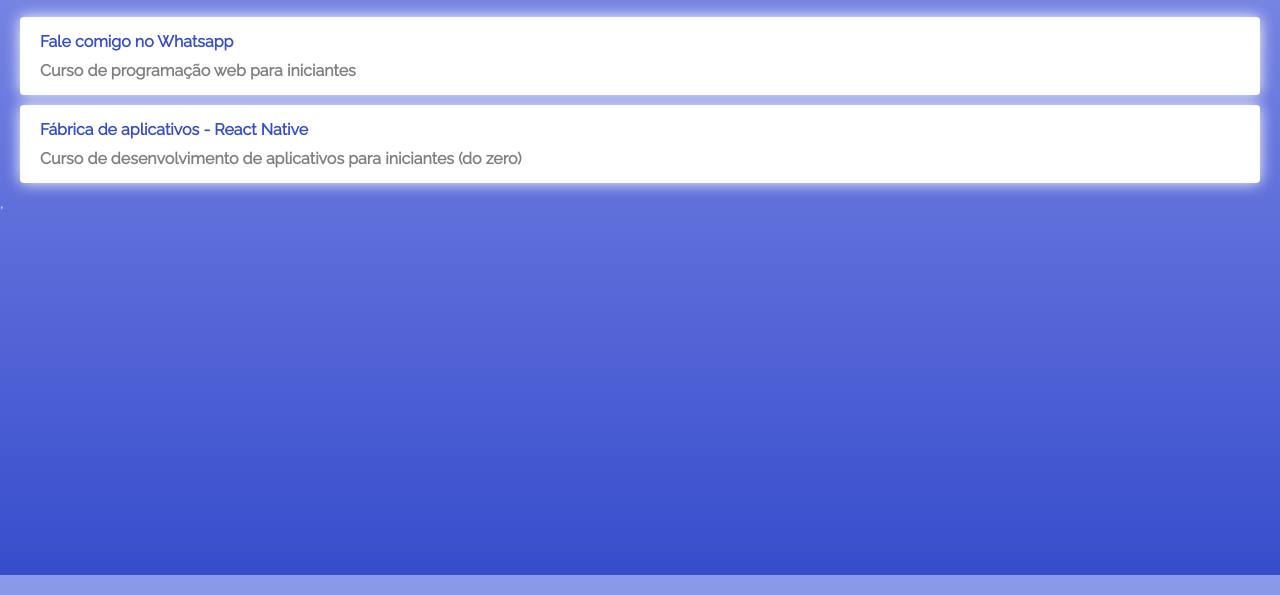
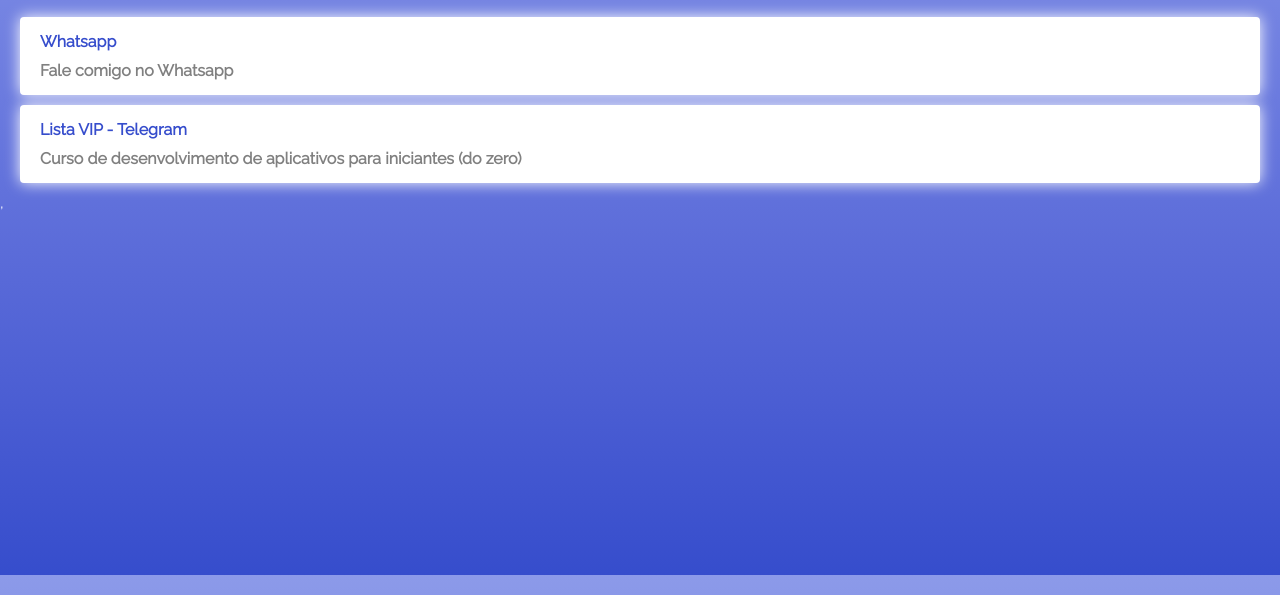
Before and after one commit to danielrs81/Curso_FFSJ, a plain HTML site: page 3-Linktree/aula1/index.html in a window 1280 px wide. Shown: the part 225-820 px from the top of the page. Drawn offline with Linux system fonts and the light colour scheme.

Commit message:
update telegram

```diff
--- a/3-Linktree/aula1/index.html
+++ b/3-Linktree/aula1/index.html
@@ -55,14 +55,14 @@
     <ul class="links-list second">
         <li>
             <a href="https://wa.me/5513997105252">
-                Fale comigo no Whatsapp
-                <span>Curso de programação web para iniciantes</span>
+                Whatsapp
+                <span>Fale comigo no Whatsapp</span>
             </a>
         </li>
 
         <li>
-            <a href="">
-                Fábrica de aplicativos - React Native
+            <a href="https://t.me/lista_vip_daniel">
+                Lista VIP - Telegram
                 <span>Curso de desenvolvimento de aplicativos para iniciantes (do zero)</span>
             </a>
         </li>,
```
